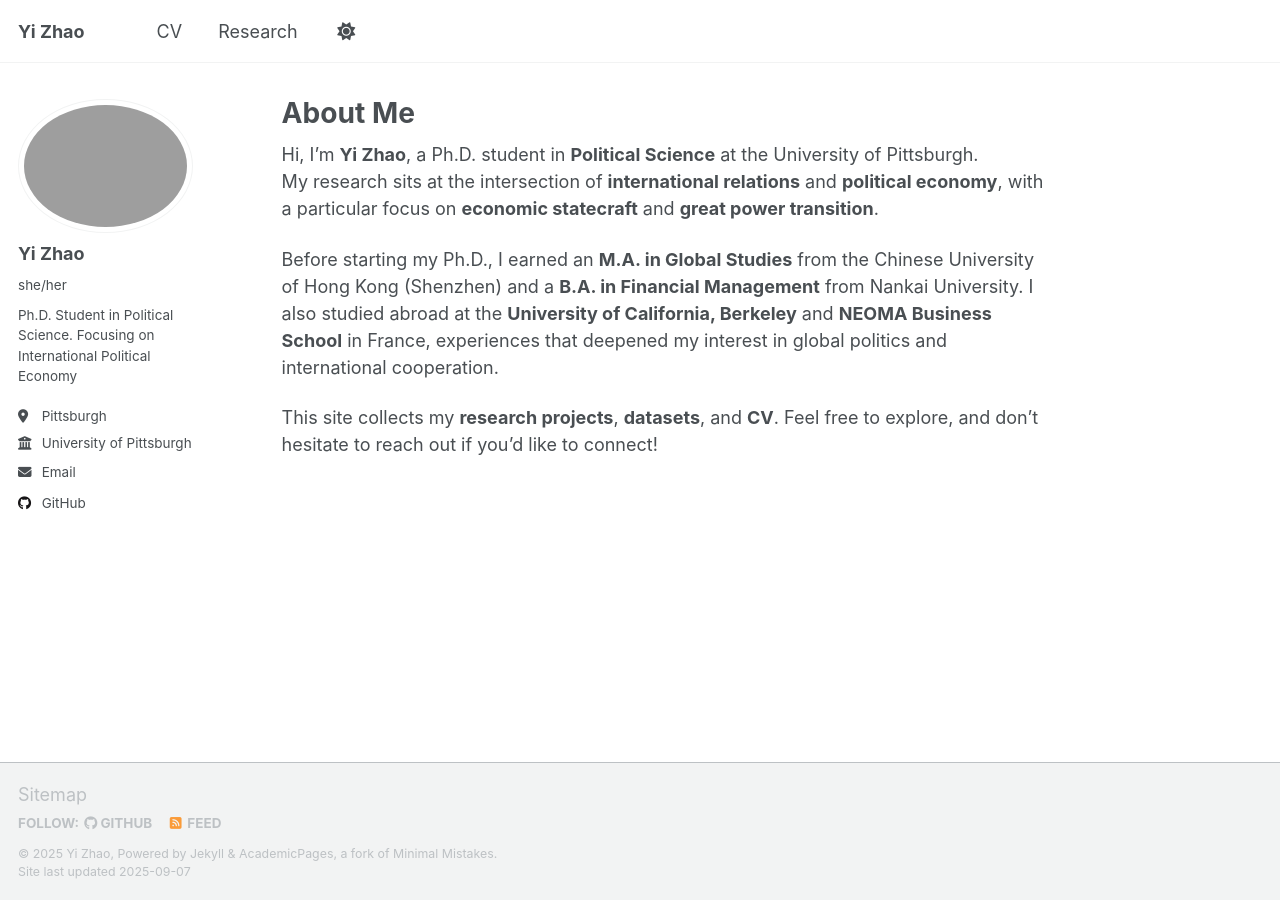
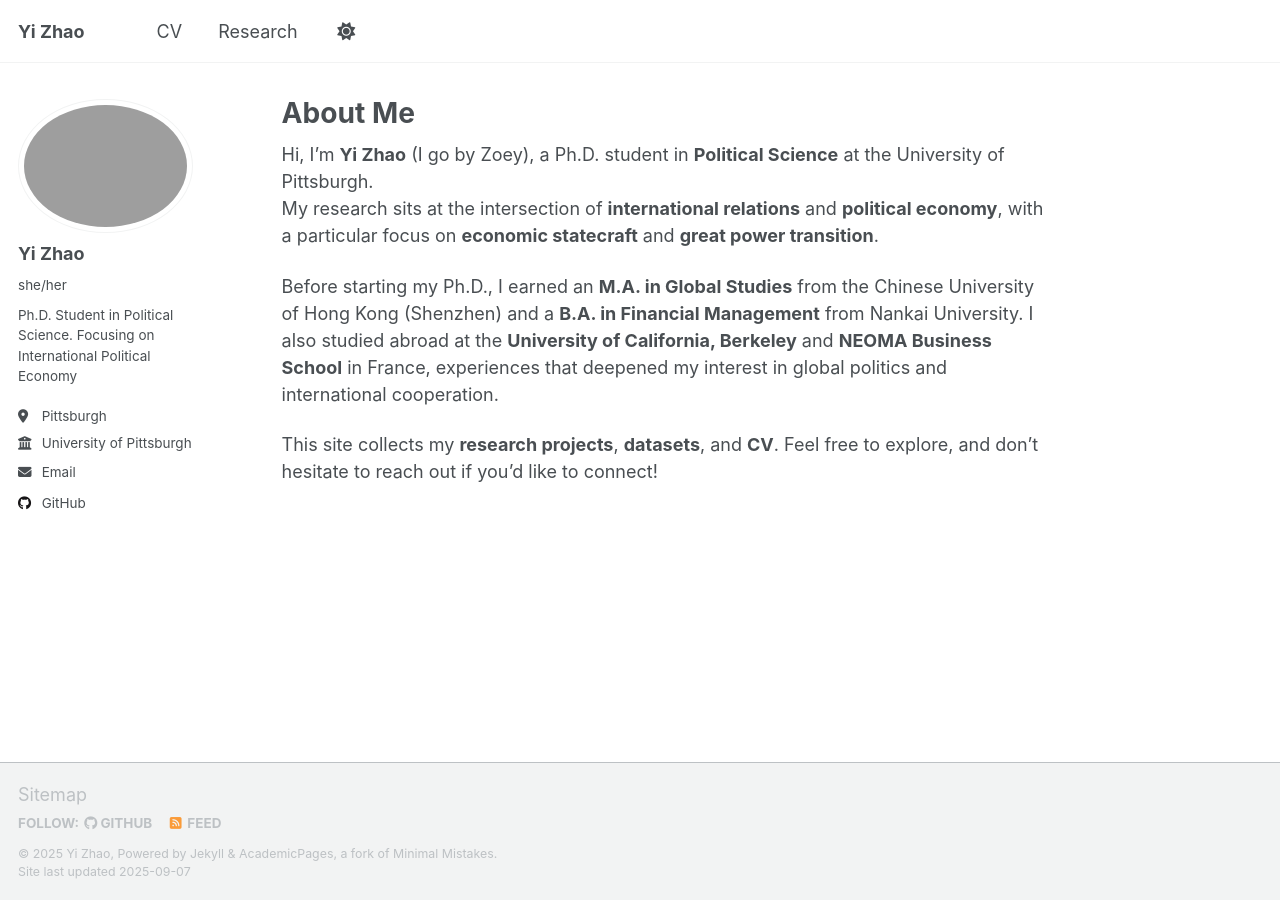
Before and after one commit to YiZhao999/YiZhao999.github.io, a Jekyll site: the page built from _pages/about.md, in a window 1280 px wide. Built offline with Jekyll 4.4.1, drawn with Linux system fonts in a browser that asks for light colours; a script that is not in the unit is left out.

Commit message:
Update introduction and add preferred name

```diff
--- a/_pages/about.md
+++ b/_pages/about.md
@@ -7,7 +7,7 @@ redirect_from:
   - /about.html
 ---
 
-Hi, I’m **Yi Zhao**, a Ph.D. student in **Political Science** at the University of Pittsburgh.
+Hi, I’m **Yi Zhao** (I go by Zoey), a Ph.D. student in **Political Science** at the University of Pittsburgh.
 My research sits at the intersection of **international relations** and **political economy**, with a particular focus on **economic statecraft** and **great power transition**.
 
 Before starting my Ph.D., I earned an **M.A. in Global Studies** from the Chinese University of Hong Kong (Shenzhen) and a **B.A. in Financial Management** from Nankai University. I also studied abroad at the **University of California, Berkeley** and **NEOMA Business School** in France, experiences that deepened my interest in global politics and international cooperation.
```
